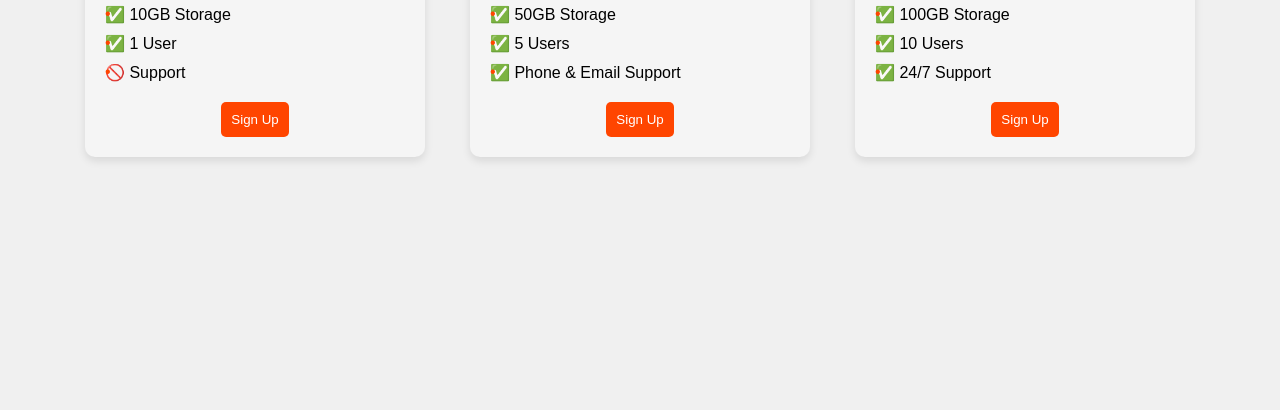
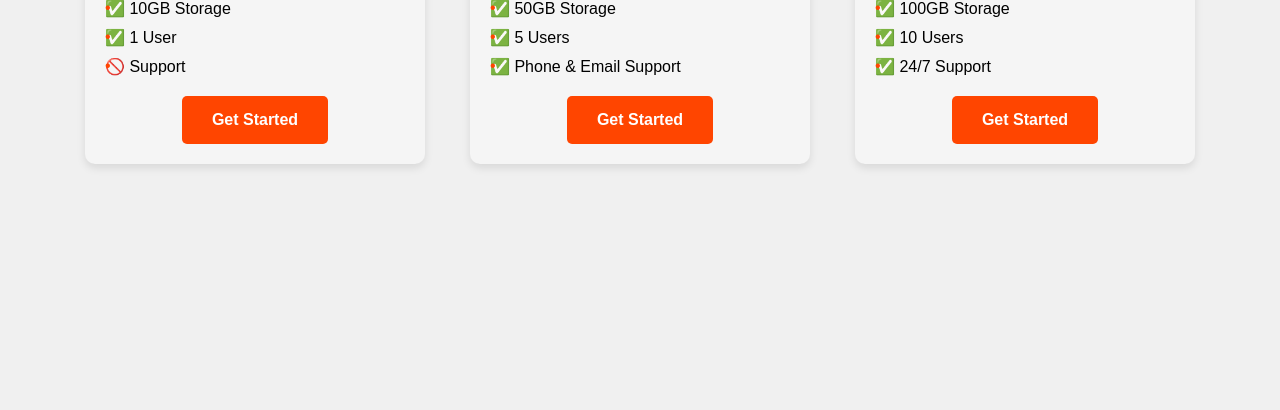
Before and after one commit to Tekalig/Pricing-Table, a plain HTML site: page index.html in a window 1280 px wide. Shown: the part 390-800 px from the top of the page. Drawn offline with Linux system fonts and the light colour scheme; a web font is replaced by a local one.

Commit message:
update button styles and text for improved clarity and emphasis

```diff
--- a/index.html
+++ b/index.html
@@ -63,9 +63,11 @@
       color: white;
       border: 0;
       border-radius: 5px;
-      padding: 10px;
+      padding: 15px 30px;
       cursor: pointer;
       transition: background-color 0.3s ease;
+      font-size: 1rem;
+      font-weight: bold;
     }
 
     .plan-button:hover {
@@ -109,7 +111,7 @@
         <li>✅ 1 User</li>
         <li>🚫 Support</li>
       </ul>
-      <button class="plan-button" aria-label="Sign up for Basic plan">Sign Up</button>
+      <button class="plan-button" aria-label="Sign up for Basic plan">Get Started</button>
     </section>
     <section class="pricing-plan">
       <h2 class="plan-title">Standard</h2>
@@ -119,7 +121,7 @@
         <li>✅ 5 Users</li>
         <li>✅ Phone &amp; Email Support</li>
       </ul>
-      <button class="plan-button" aria-label="Sign up for Standard plan">Sign Up</button>
+      <button class="plan-button" aria-label="Sign up for Standard plan">Get Started</button>
     </section>
     <section class="pricing-plan">
       <h2 class="plan-title">Premium</h2>
@@ -129,7 +131,7 @@
         <li>✅ 10 Users</li>
         <li>✅ 24/7 Support</li>
       </ul>
-      <button class="plan-button" aria-label="Sign up for Premium plan">Sign Up</button>
+      <button class="plan-button" aria-label="Sign up for Premium plan">Get Started</button>
     </section>
   </main>
 </body>
```
